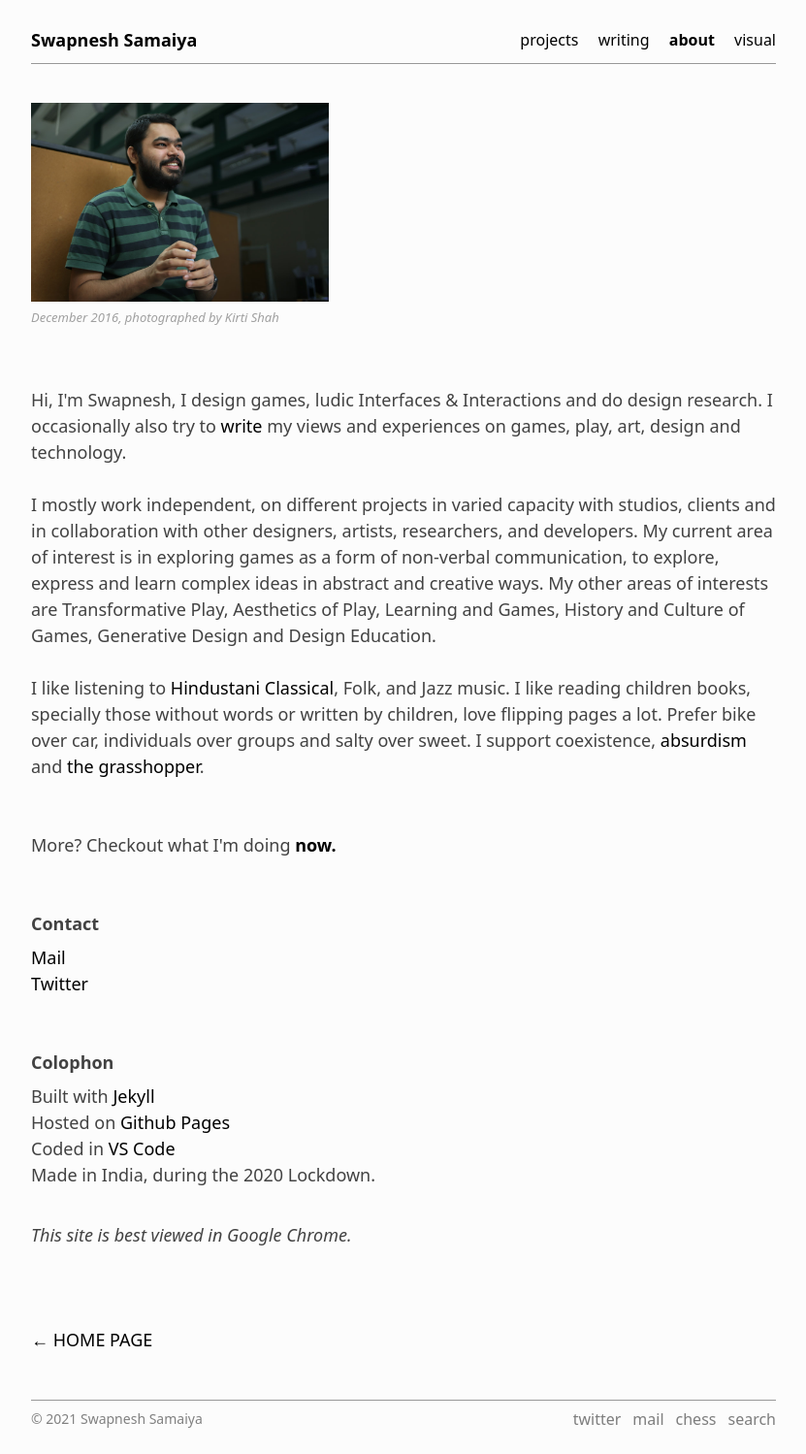
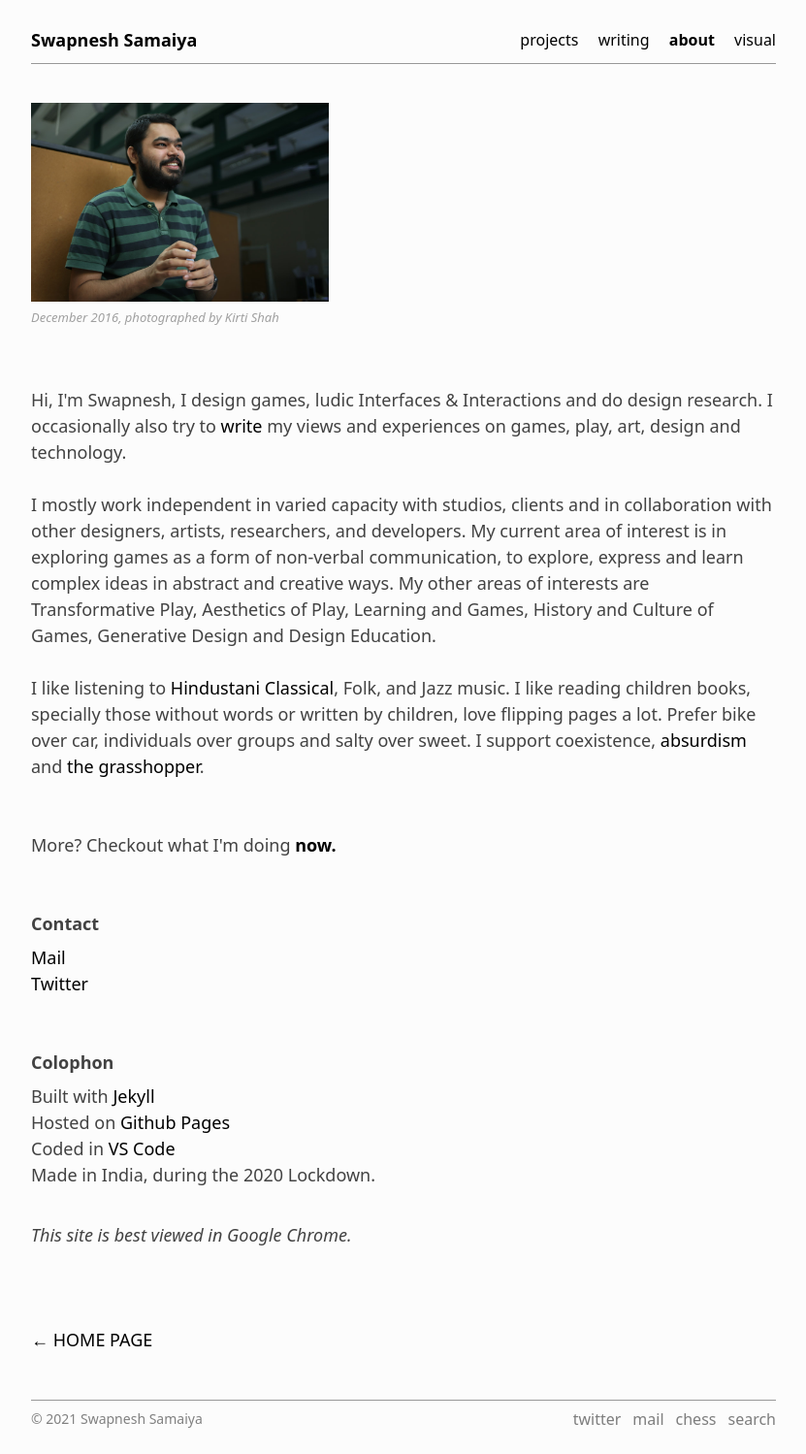
Before and after one commit to bunbutterjam/bunbutterjam.github.io, a Jekyll site: the page built from _pages/about.html, in a window 1280 px wide. Shown: the whole page at 97% size, without its empty margins (224-1055 px from the left). Built offline with Jekyll 4.4.1, drawn with Linux system fonts in a browser that asks for light colours.

Commit message:
about update

```diff
--- a/_pages/about.html
+++ b/_pages/about.html
@@ -14,7 +14,7 @@ image: /assets/images/about_1.jpg
     experiences on
     games, play, art, design and technology.<br><br>
 
-    I mostly work independent, on different projects in varied capacity with studios, clients and in collaboration with
+    I mostly work independent in varied capacity with studios, clients and in collaboration with
     other designers, artists,
     researchers, and developers. My current area of interest is in exploring games as a form of non-verbal
     communication, to
```
